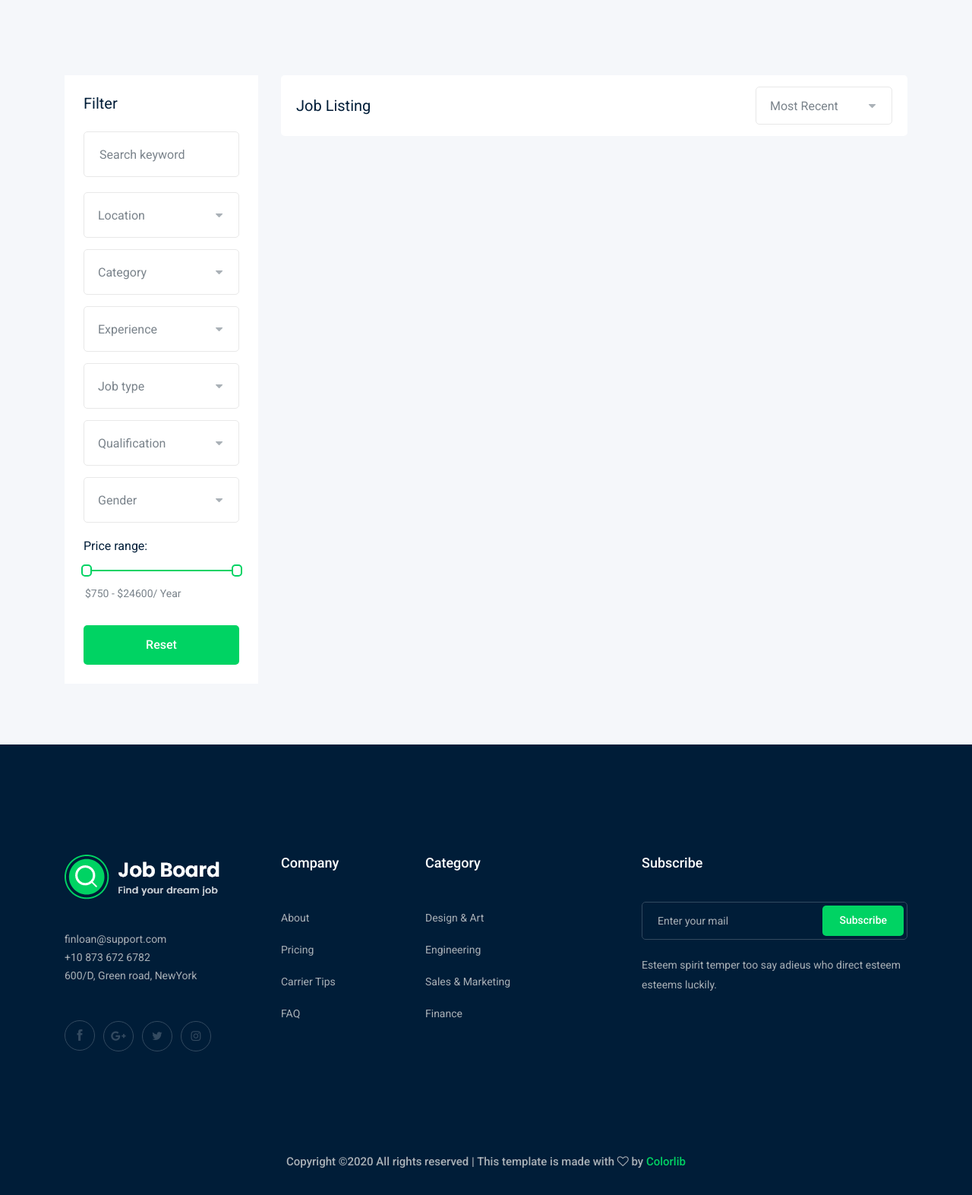
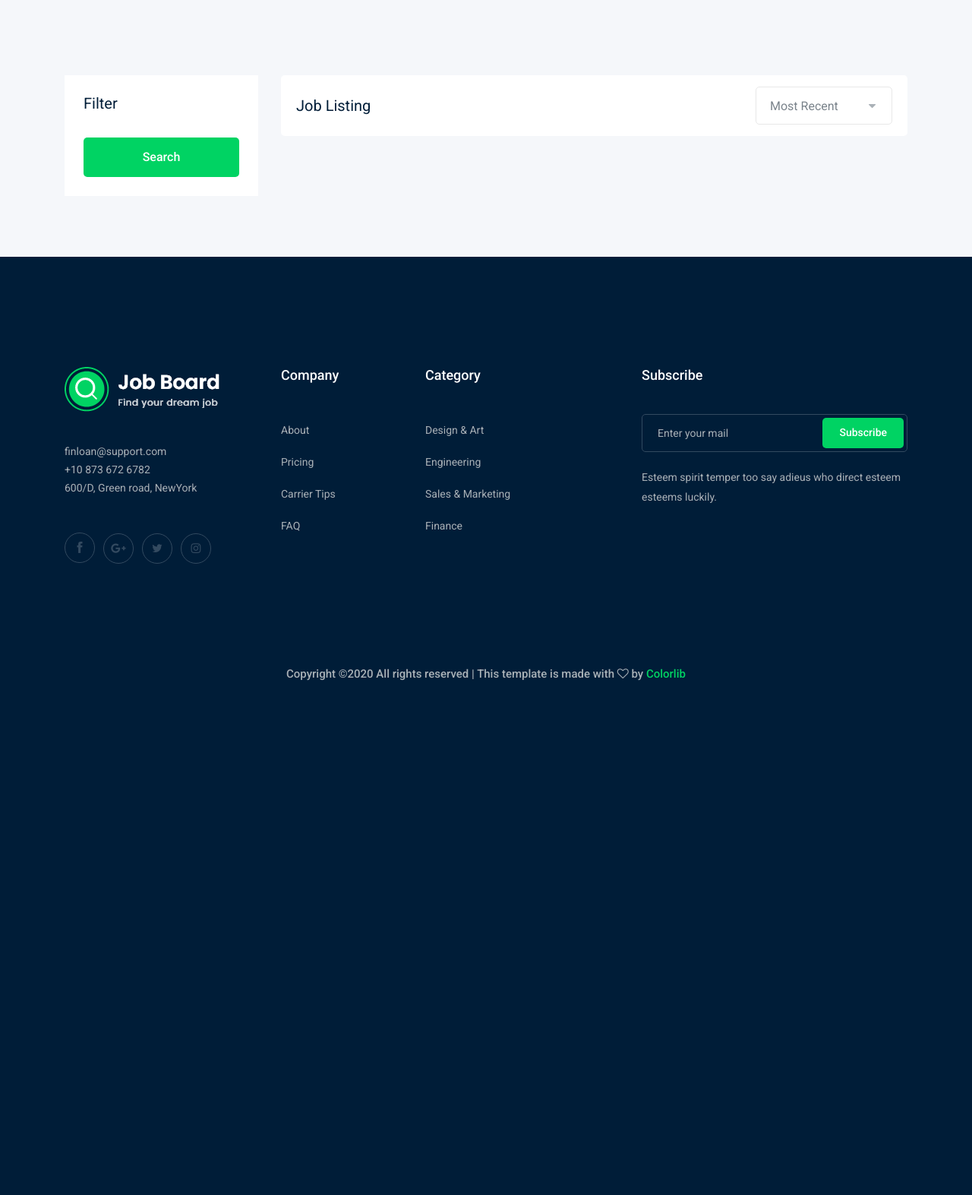
Before and after one commit to MohammadHammade/django-job-board, a Django app: template job/templates/job/job_list.html in a window 1280 px wide. Shown: the part 352-1925 px from the top of the page at 76% size. After the commit the page ends 1248 px from the top, so only its background shows below. Run offline with Django 3.2, Linux system fonts and the light colour scheme; the template is opened without the code that fills it, so the values that code supplies are empty; some libraries are stand-ins or nearby versions.

Commit message:
apply filter on job_list

```diff
--- a/job/templates/job/job_list.html
+++ b/job/templates/job/job_list.html
@@ -1,4 +1,5 @@
 {% extends 'base.html' %}
+{% load bootstrap4 %}
 
 <!-- jobs comming from job_list view -->
 {% block body %}
@@ -25,79 +26,11 @@
                 <div class="job_filter white-bg">
                     <div class="form_inner white-bg">
                         <h3>Filter</h3>
-                        <form action="#">
-                            <div class="row">
-                                <div class="col-lg-12">
-                                    <div class="single_field">
-                                        <input type="text" placeholder="Search keyword">
-                                    </div>
-                                </div>
-                                <div class="col-lg-12">
-                                    <div class="single_field">
-                                        <select class="wide">
-                                            <option data-display="Location">Location</option>
-                                            <option value="1">Rangpur</option>
-                                            <option value="2">Dhaka </option>
-                                        </select>
-                                    </div>
-                                </div>
-                                <div class="col-lg-12">
-                                    <div class="single_field">
-                                        <select class="wide">
-                                            <option data-display="Category">Category</option>
-                                            <option value="1">Category 1</option>
-                                            <option value="2">Category 2 </option>
-                                        </select>
-                                    </div>
-                                </div>
-                                <div class="col-lg-12">
-                                    <div class="single_field">
-                                        <select class="wide">
-                                            <option data-display="Experience">Experience</option>
-                                            <option value="1">Experience 1</option>
-                                            <option value="2">Experience 2 </option>
-                                        </select>
-                                    </div>
-                                </div>
-                                <div class="col-lg-12">
-                                    <div class="single_field">
-                                        <select class="wide">
-                                            <option data-display="Job type">Job type</option>
-                                            <option value="1">full time 1</option>
-                                            <option value="2">part time 2 </option>
-                                        </select>
-                                    </div>
-                                </div>
-                                <div class="col-lg-12">
-                                    <div class="single_field">
-                                        <select class="wide">
-                                            <option data-display="Qualification">Qualification</option>
-                                            <option value="1">Qualification 1</option>
-                                            <option value="2">Qualification 2</option>
-                                        </select>
-                                    </div>
-                                </div>
-                                <div class="col-lg-12">
-                                    <div class="single_field">
-                                        <select class="wide">
-                                            <option data-display="Gender">Gender</option>
-                                            <option value="1">male</option>
-                                            <option value="2">female</option>
-                                        </select>
-                                    </div>
-                                </div>
-                            </div>
+                        <form method="GET">
+                        <!--to show filter form-->
+                        {% bootstrap_form myfilter.form %}
+                        <input type="submit" value="Search" class="mt-2 boxed-btn3 w-100">
                         </form>
-                    </div>
-                    <div class="range_wrap">
-                        <label for="amount">Price range:</label>
-                        <div id="slider-range"></div>
-                        <p>
-                            <input type="text" id="amount" readonly style="border:0; color:#7A838B; font-size: 14px; font-weight:400;">
-                        </p>
-                    </div>
-                    <div class="reset_btn">
-                        <button  class="boxed-btn3 w-100" type="submit">Reset</button>
                     </div>
                 </div>
             </div>
--- a/project/settings.py
+++ b/project/settings.py
@@ -41,7 +41,8 @@ INSTALLED_APPS = [
     'django.contrib.staticfiles',
     # my apps # write in terminal ( python manage.py migrate ) to migrate django file with database (users,authentication,groups ...)"Control Panel"
     'job',
-    'bootstrap4'
+    'bootstrap4',
+    'django_filters',
 ]
 
 MIDDLEWARE = [
```
Also changed, not shown: job/filter.py (added, +13 -0 lines), job/views.py (+14 -1 lines).
